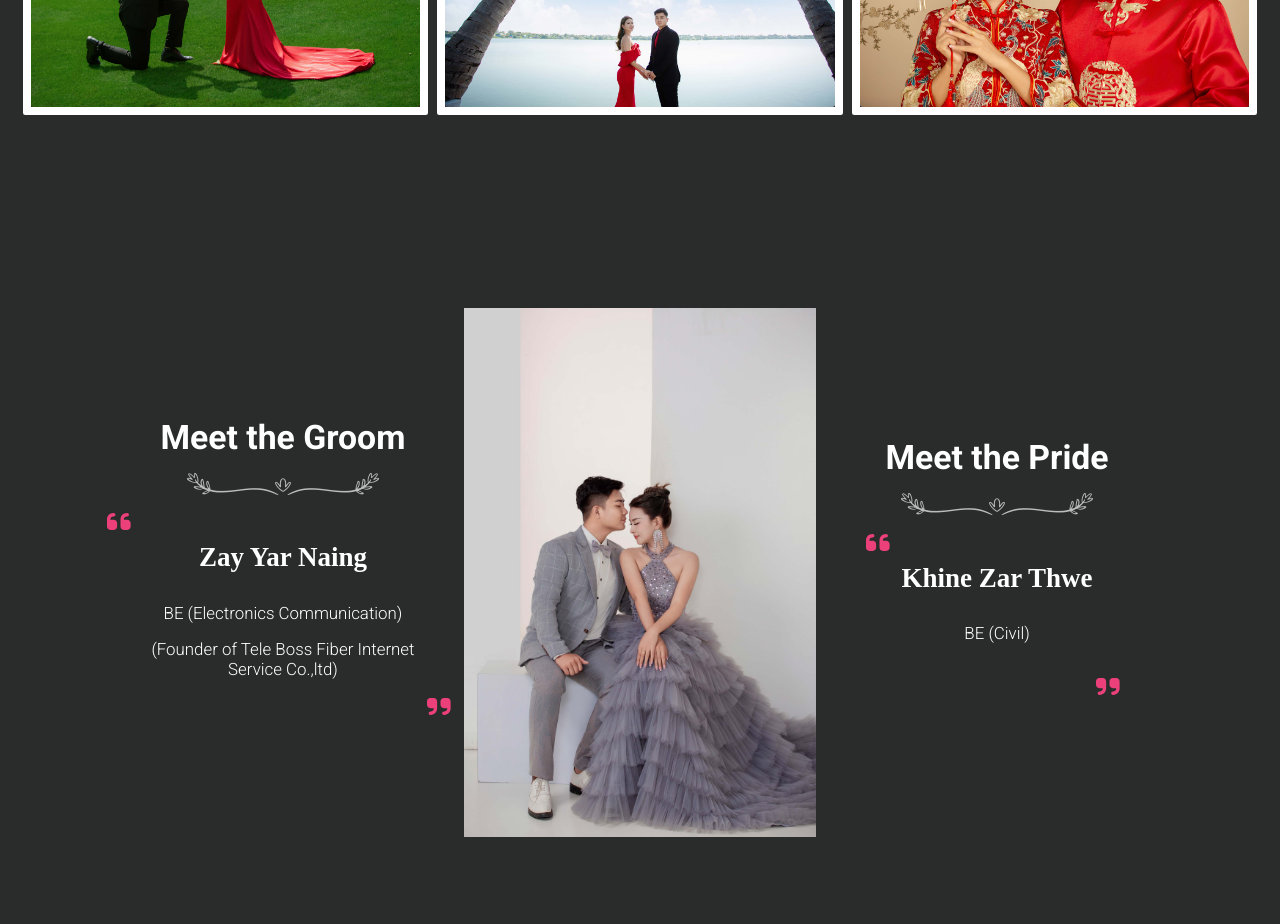
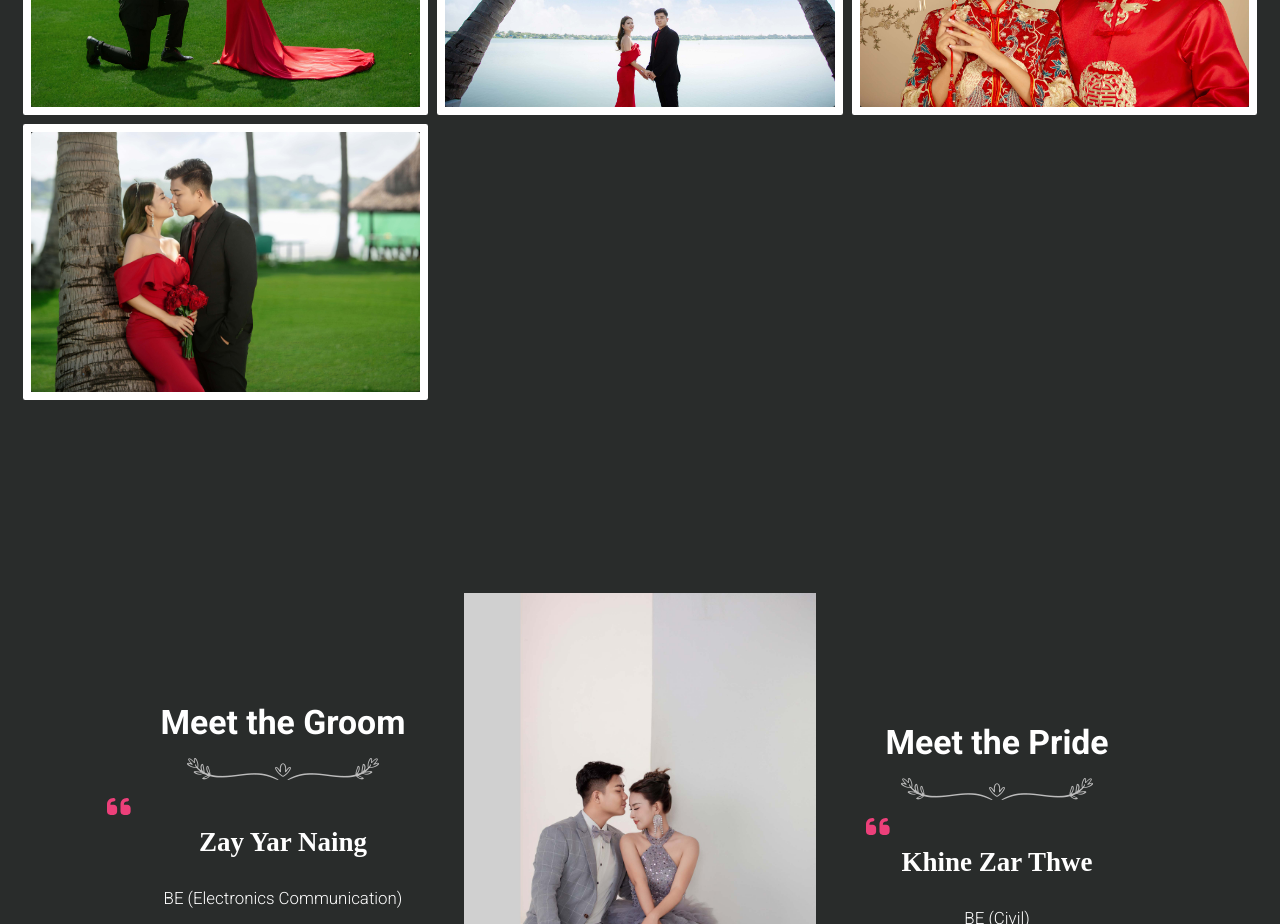
Before and after one commit to ekko1500/wedding3, a React (Vite) app: page /home in a window 1280 px wide. Shown: the part 1680-2604 px from the top of the page. Built offline with nearby package versions, Linux system fonts and the light colour scheme.

Commit message:
add 4 image

```diff
--- a/src/components/Story.jsx
+++ b/src/components/Story.jsx
@@ -2,6 +2,7 @@ import header from "../../public/img/header-img.png";
 import img1 from "../../public/img/forweb1.jpg";
 import img2 from "../../public/img/forweb8.jpg";
 import img3 from "../../public/img/forweb16.jpg";
+import img4 from "../../public/img/forweb5.jpg";
 
 function Story() {
   return (
@@ -37,6 +38,9 @@ function Story() {
         <div className="border-4 sm:border-8 border-white rounded">
           <img className="h-auto max-w-full rounded-lg" src={img3} alt="" />
         </div>
+        <div className="border-4 sm:border-8 border-white rounded">
+          <img className="h-auto max-w-full rounded-lg" src={img4} alt="" />
+        </div>
       </div>
     </div>
   );
```
